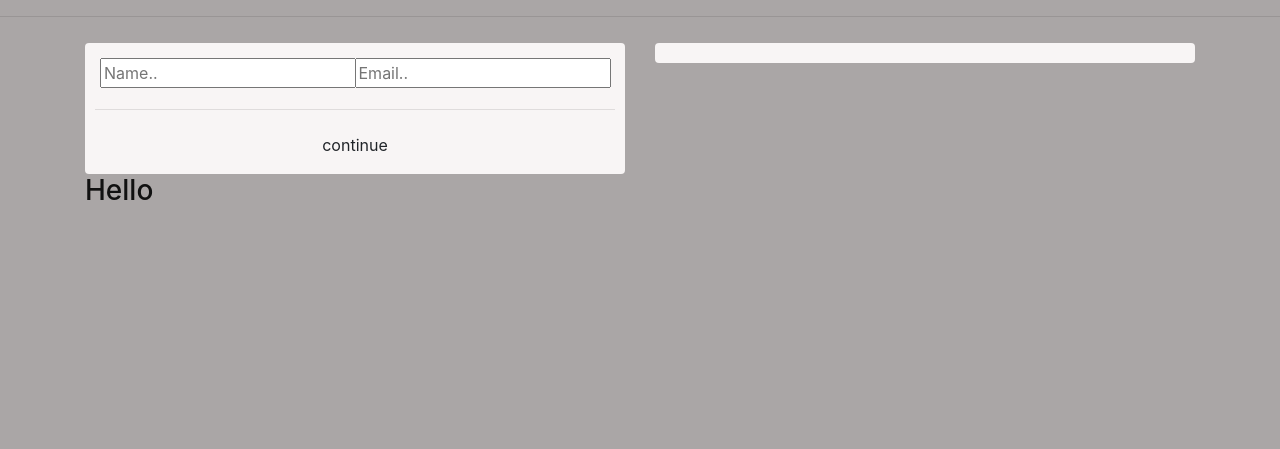
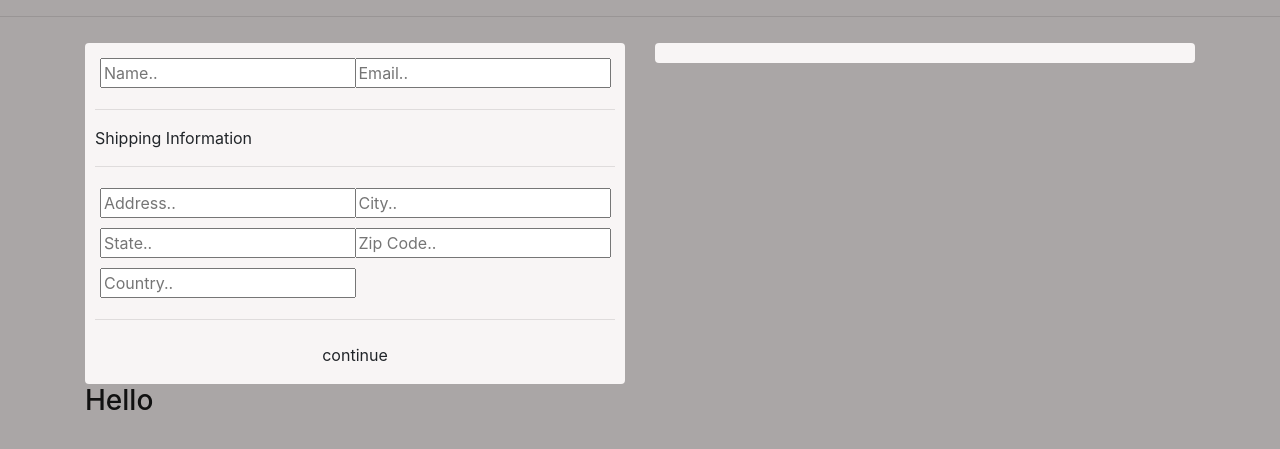
Before and after one commit to FabrizioAdi/Robinson-Trailers-Store-P5v1.1, a Django app: page /checkout/ in a window 1280 px wide. Shown: the part 57-506 px from the top of the page. Run offline with Django 3.2, Linux system fonts and the light colour scheme; some libraries are stand-ins or nearby versions.

Commit message:
Checking commit, add a form field to shiping info in checkout.html

```diff
--- a/store/templates/store/checkout.html
+++ b/store/templates/store/checkout.html
@@ -16,8 +16,27 @@
 
                 </div>
                 <div id="shipping-info">
+                    <hr>
+                    <p>Shipping Information</p>
+                    <hr>
+                    <div class="form-field">
+                        <input class="form control" name="address" type="text" placeholder="Address..">
+                    </div>
+                    <div class="form-field">
+                        <input class="form control" name="city" type="text" placeholder="City..">
+                    </div>
+                    <div class="form-field">
+                        <input class="form control" name="state" type="text" placeholder="State..">
+                    </div>
+                    <div class="form-field">
+                        <input class="form control" name="zipcode" type="text" placeholder="Zip Code..">
+                    </div>
+                    <div class="form-field">
+                        <input class="form control" name="country" type="text" placeholder="Country..">
+                    </div>
 
                 </div>
+
                 <hr>
                 <input id="form button" class="btn btn-sucess btn-block" type="submit" value="continue">
             </form>
```
